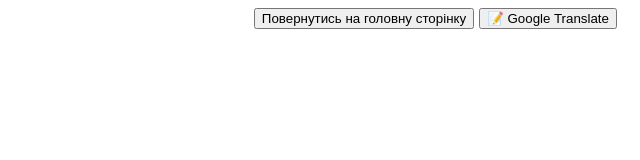
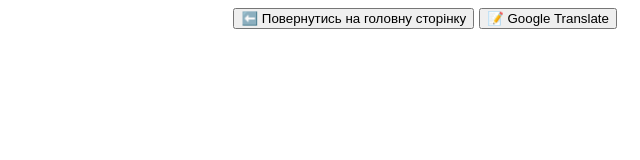
Before and after one commit to ameweg/contacts, a plain HTML site: page index.html in a window 1280 px wide. Shown: the full height of the page, 640-1280 px from the left. Drawn offline with Linux system fonts and the light colour scheme.

Commit message:
Update index.html

```diff
--- a/index.html
+++ b/index.html
@@ -1,2 +1,2 @@
 <p style="text-align: right; margin: 0px 15px 0px 0;">
-<a style="text-align: right; margin: 0px 5px 0px 0;" href="/"><button>Повернутись на головну сторінку</button></a><a href="https://anmeweg-pp-ua.translate.goog/contacts?_x_tr_sl=auto&amp;_x_tr_tl=en&amp;_x_tr_hl=en&amp;_x_tr_pto=wapp"><button>📝 Google Translate</button></a></p>
+<a style="text-align: right; margin: 0px 5px 0px 0;" href="/"><button>⬅️ Повернутись на головну сторінку</button></a><a href="https://anmeweg-pp-ua.translate.goog/contacts?_x_tr_sl=auto&amp;_x_tr_tl=en&amp;_x_tr_hl=en&amp;_x_tr_pto=wapp"><button>📝 Google Translate</button></a></p>
```
